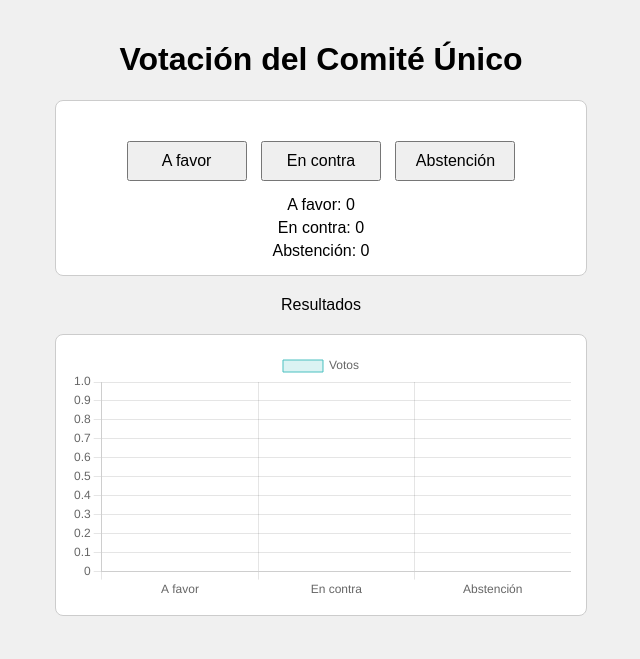
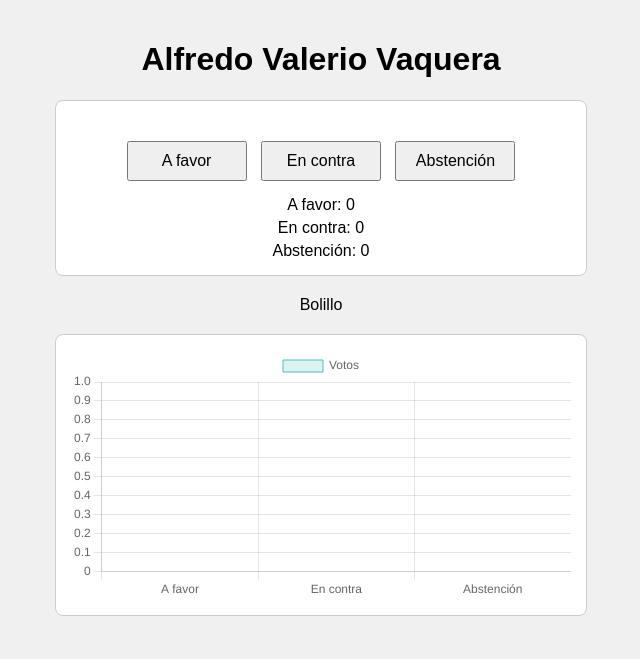
Before and after one commit to Skayling/Votaciones, a website: page index.html in a window 1280 px wide. Shown: the whole page, without its empty margins (319-959 px from the left). Drawn offline with nearby package versions, Linux system fonts and the light colour scheme; no server answers.

Commit message:
index.html

```diff
--- a/index.html
+++ b/index.html
@@ -47,9 +47,9 @@
     </style>
 </head>
 <body>
-    <h1>Votación del Comité Único</h1>
+    <h1>Alfredo Valerio Vaquera</h1>
     <div id="comite" class="comite-container">
-        <h2 id="nombre-comite"></h2>
+        <h2 id="DevOps"></h2>
         <div class="boton-container">
             <button onclick="votar('A favor')">A favor</button>
             <button onclick="votar('En contra')">En contra</button>
@@ -59,7 +59,7 @@
         <div class="contador" id="contador-enContra">En contra: 0</div>
         <div class="contador" id="contador-abstencion">Abstención: 0</div>
     </div>
-    Resultados
+    Bolillo
     <div class="comite-container">
         <canvas id="graficaVotos" width="400" height="200"></canvas>
     </div>
```
